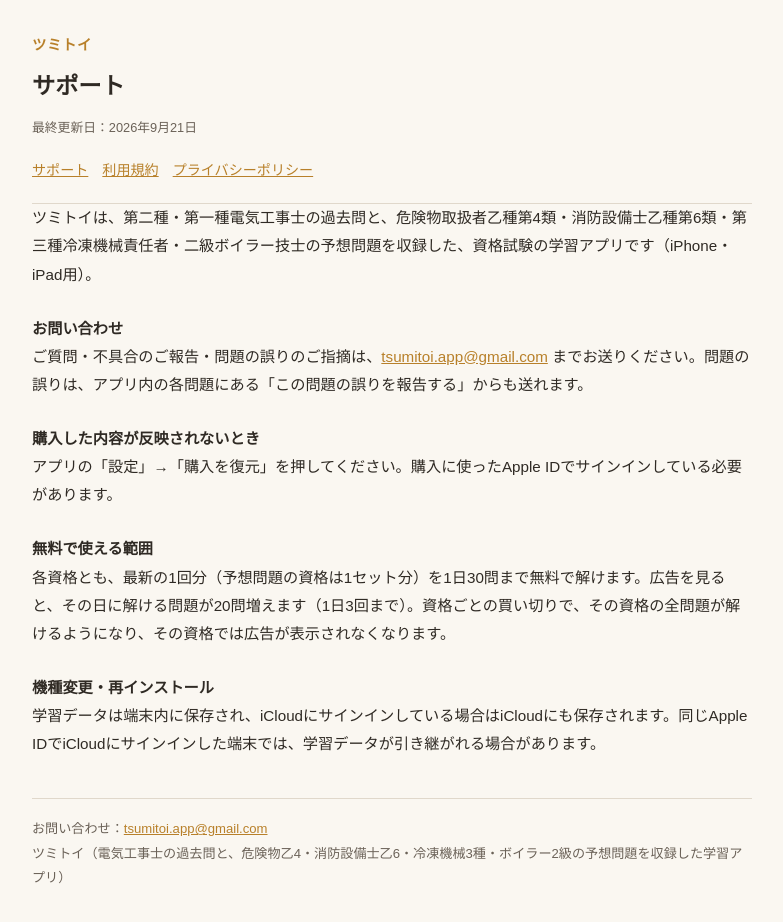
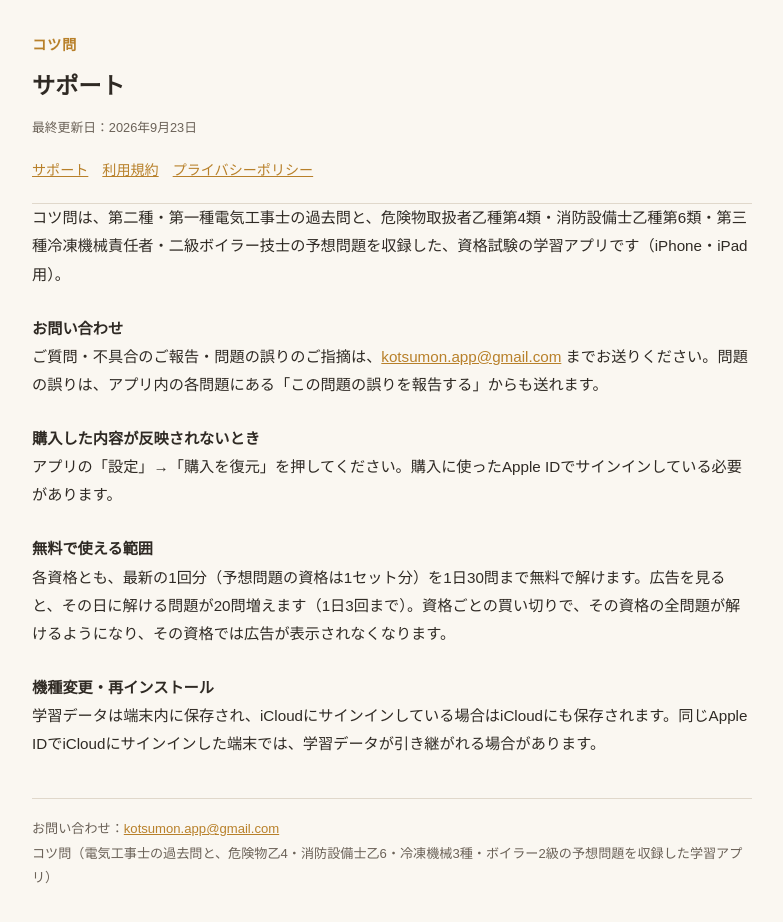
Before and after one commit to kotsumon-app/kotsumon, a plain HTML site: page index.html in a window 1280 px wide. Shown: the whole page, without its empty margins (248-1031 px from the left). Drawn offline with Linux system fonts and the light colour scheme.

Commit message:
Add files via upload

```diff
--- a/index.html
+++ b/index.html
@@ -1,7 +1,7 @@
 <!DOCTYPE html>
 <html lang="ja"><head><meta charset="UTF-8">
 <meta name="viewport" content="width=device-width, initial-scale=1">
-<title>サポート｜ツミトイ</title>
+<title>サポート｜コツ問</title>
 <style>
   :root { color-scheme: light dark; --ink:#FAF7F1; --steel:#2f2a24; --dim:#6b6258; --line:#e0d8cb; --amber:#b8802a; }
   @media (prefers-color-scheme: dark) {
@@ -25,15 +25,15 @@
 </style></head>
 <body><div class="wrap">
 <header>
-  <div class="brand">ツミトイ</div>
+  <div class="brand">コツ問</div>
   <h1>サポート</h1>
-  <div class="updated">最終更新日：2026年9月21日</div>
+  <div class="updated">最終更新日：2026年9月23日</div>
   <nav><a href="index.html">サポート</a><a href="terms.html">利用規約</a><a href="privacy.html">プライバシーポリシー</a></nav>
 </header>
 
-<p>ツミトイは、第二種・第一種電気工事士の過去問と、危険物取扱者乙種第4類・消防設備士乙種第6類・第三種冷凍機械責任者・二級ボイラー技士の予想問題を収録した、資格試験の学習アプリです（iPhone・iPad用）。</p>
+<p>コツ問は、第二種・第一種電気工事士の過去問と、危険物取扱者乙種第4類・消防設備士乙種第6類・第三種冷凍機械責任者・二級ボイラー技士の予想問題を収録した、資格試験の学習アプリです（iPhone・iPad用）。</p>
 <p><strong>お問い合わせ</strong><br>
-ご質問・不具合のご報告・問題の誤りのご指摘は、<a href="mailto:tsumitoi.app@gmail.com">tsumitoi.app@gmail.com</a> までお送りください。問題の誤りは、アプリ内の各問題にある「この問題の誤りを報告する」からも送れます。</p>
+ご質問・不具合のご報告・問題の誤りのご指摘は、<a href="mailto:kotsumon.app@gmail.com">kotsumon.app@gmail.com</a> までお送りください。問題の誤りは、アプリ内の各問題にある「この問題の誤りを報告する」からも送れます。</p>
 <p><strong>購入した内容が反映されないとき</strong><br>
 アプリの「設定」→「購入を復元」を押してください。購入に使ったApple IDでサインインしている必要があります。</p>
 <p><strong>無料で使える範囲</strong><br>
@@ -42,7 +42,7 @@
 学習データは端末内に保存され、iCloudにサインインしている場合はiCloudにも保存されます。同じApple IDでiCloudにサインインした端末では、学習データが引き継がれる場合があります。</p>
 
 <footer>
-  お問い合わせ：<a href="mailto:tsumitoi.app@gmail.com">tsumitoi.app@gmail.com</a><br>
-  ツミトイ（電気工事士の過去問と、危険物乙4・消防設備士乙6・冷凍機械3種・ボイラー2級の予想問題を収録した学習アプリ）
+  お問い合わせ：<a href="mailto:kotsumon.app@gmail.com">kotsumon.app@gmail.com</a><br>
+  コツ問（電気工事士の過去問と、危険物乙4・消防設備士乙6・冷凍機械3種・ボイラー2級の予想問題を収録した学習アプリ）
 </footer>
 </div></body></html>
```
Also changed, not shown: privacy.html (+7 -7 lines), terms.html (+7 -7 lines).
